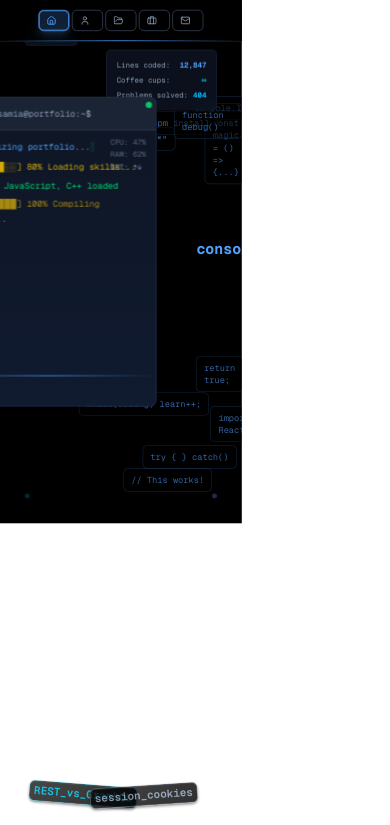
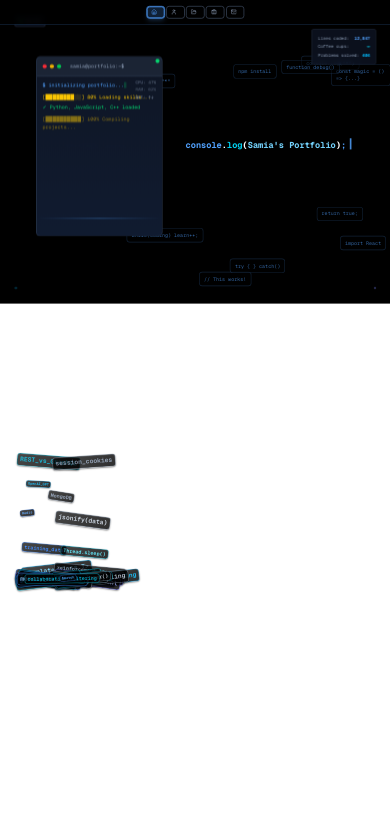
Before and after one commit to SamiaIslam22/portfolio-template, a Next.js app: page / in a window 390 px wide. Shown: the top 825 px of the page. Built offline with nearby package versions, Linux system fonts and the light colour scheme.

Commit message:
Fix character encoding for deployment

```diff
--- a/src/app/globals.css
+++ b/src/app/globals.css
@@ -32,53 +32,43 @@ body {
   background-size: 50px 50px;
 }
 
-/* Responsive scaling using transform */
-.responsive-zoom {
-  /* Default: no scaling for desktop */
-  transform: scale(1);
-  transform-origin: top left;
-  width: 100%;
-  height: 100%;
-}
+/* Simple mobile scaling - this will definitely work */
+@media screen and (max-width: 768px) {
+  html {
+    zoom: 0.67;
+  }
 
-/* Tablets and smaller laptops */
-@media screen and (max-width: 1200px) {
-  .responsive-zoom {
-    transform: scale(0.85);
+  /* Alternative fallback for browsers that don't support zoom */
+  body {
+    transform: scale(0.67);
+    transform-origin: top left;
+    width: 149%; /* 100 / 0.67 */
+    height: 149%;
   }
 }
 
-/* Large tablets */
-@media screen and (max-width: 1024px) {
-  .responsive-zoom {
-    transform: scale(0.8);
+@media screen and (max-width: 480px) {
+  html {
+    zoom: 0.6;
+  }
+
+  body {
+    transform: scale(0.6);
+    transform-origin: top left;
+    width: 167%; /* 100 / 0.6 */
+    height: 167%;
   }
 }
 
-/* Small tablets */
-@media screen and (max-width: 768px) {
-  .responsive-zoom {
-    transform: scale(0.72);
+@media screen and (max-width: 360px) {
+  html {
+    zoom: 0.55;
+  }
+
+  body {
+    transform: scale(0.55);
+    transform-origin: top left;
+    width: 182%; /* 100 / 0.55 */
+    height: 182%;
   }
 }
-
-/* Large phones */
-@media screen and (max-width: 640px) {
-  .responsive-zoom {
-    transform: scale(0.67);
-  }
-}
-
-/* Small phones */
-@media screen and (max-width: 480px) {
-  .responsive-zoom {
-    transform: scale(0.62);
-  }
-}
-
-/* Very small phones */
-@media screen and (max-width: 360px) {
-  .responsive-zoom {
-    transform: scale(0.55);
-  }
-}
```
